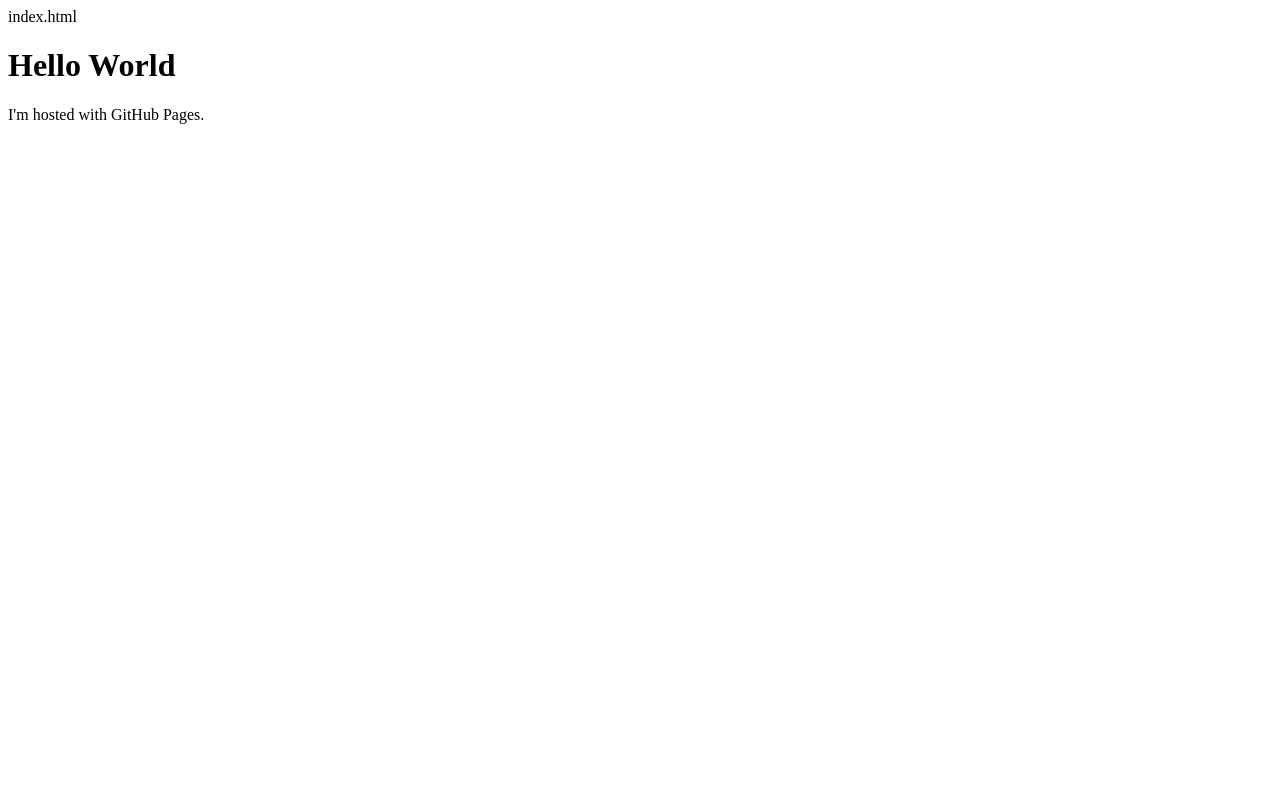
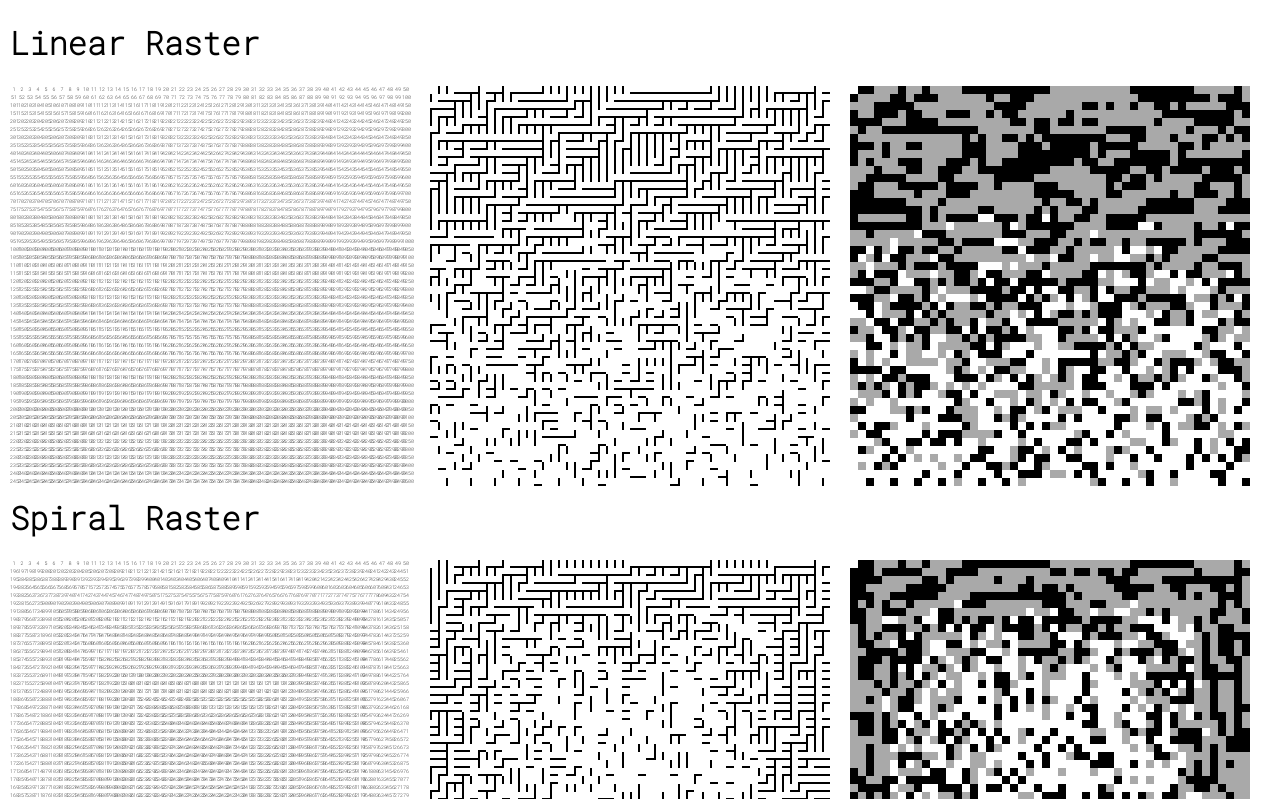
Before and after one commit to mihalypodobni/mihalypodobni.github.io, a plain HTML site: page index.html in a window 1280 px wide. Shown: the top 799 px of the page. Drawn offline with Linux system fonts and the light colour scheme.

Commit message:
Add files via upload

```diff
--- a/index.html
+++ b/index.html
@@ -1,8 +1,33 @@
-index.html
 <!DOCTYPE html>
-<html>
-<body>
-<h1>Hello World</h1>
-<p>I'm hosted with GitHub Pages.</p>
+<html lang="en">
+<head>
+    <meta charset="UTF-8">
+    <meta name="viewport" content="width=device-width, initial-scale=1.0">
+    <title>Document</title>
+    <link rel="stylesheet" href="style.css">
+    <script async src="main.js"></script>
+    <style>
+        @import url('https://fonts.googleapis.com/css2?family=Roboto+Mono:wght@200&display=swap');
+        </style></head>
+
+    <body>
+        <main onclick="addClass()" id ="board">
+            <h1>Linear Raster</h1>
+            <article id ="LIN">
+                <section id="linearNum"></section>
+                <section id="linear"></section>
+                <section id="linearCol"></section>
+            </article>
+
+            <h1>Spiral Raster</h1>
+
+            <article id="SPIR">
+                <section id="spiralNum"></section>
+                <section id="spiral"></section>
+                <section id="spiralCol"></section>
+
+            </article>
+
+        </main>
 </body>
 </html>
--- /dev/null
+++ b/main.js
@@ -0,0 +1,126 @@
+let size = 2500;
+let merged = [].concat.apply([], createSpiral()); // merges the arrays of createSpiral
+
+function createDivsLinear() {
+    for (let i = 0; i <= size-1; i++) {         //loop to cycle "size" times
+
+        //Linear Numbers
+        let div1 = document.createElement('div');  // create a new div element
+        div1.setAttribute("id", `linearNum`+(i+1));  // add id to the new div
+        let DivNumber = document.createTextNode(`${i+1}`);  // declare number to be put in the div
+        div1.appendChild(DivNumber); // add numbers to div
+        document.getElementById("linearNum").appendChild(div1); // add the newly created element  to the DOM
+        //Linear Stroke
+        let div2 = document.createElement('div');  // create a new div element
+        div2.setAttribute("id", `linear`+(i+1));          // add id to the new div
+        document.getElementById("linear").appendChild(div2);          // add the newly created element  to the DOM
+        //Linear Color
+        let div3 = document.createElement('div');  // create a new div element
+        div3.setAttribute("id", `linearCol`+(i+1));  // add id to the new div
+        document.getElementById("linearCol").appendChild(div3); // add the newly created element  to the DOM
+    }
+}
+
+function createDivsSpiral() {
+    for (let i = 0; i <= size-1; i++) {           //loop to cycle "size" times
+        //spiralNumbers
+        let div1= document.createElement('div');    // create a new div element
+        div1.setAttribute("id", `spiralNum`+ merged[i]);          // add id to the new div
+        let DivNumber = document.createTextNode(merged[i]);
+        div1.appendChild(DivNumber);
+        document.getElementById("spiralNum").appendChild(div1);          // add the newly created element
+        //spiral Strokes
+        let div2= document.createElement('div');    // create a new div element
+        div2.setAttribute("id", `spiral`+merged[i]);  // add id to the new div
+        document.getElementById("spiral").appendChild(div2);          // add the newly created element  to the DOM
+        //spiralColor
+        let div3 = document.createElement('div');  // create a new div element
+        div3.setAttribute("id", `spiralCol`+merged[i]);  // add id to the new div
+        document.getElementById("spiralCol").appendChild(div3); // add the newly created element to the DOM
+    }
+}
+
+function addClass() {
+    let stroke;
+    let bgColor;
+    let offset = -2;                        // to offsetts the probalility over time
+    for (let i = 0; i <= size-1; i++) {       //cycles through all the divs
+        let randomNumber = (Math.random() * 3);    //generates random number between 0-2.99
+
+        //_____________________________________ possible cases
+        if (randomNumber>=(2-offset)) {
+            stroke = `empty`;
+            bgColor = "white";
+        } else if (randomNumber>1-(offset/4) && randomNumber<=2-(offset/4)) {
+            stroke = `bottom`;
+            bgColor = "darkgrey";
+        } else if (randomNumber<=1){
+            stroke = `right`;
+            bgColor = "black";
+        }
+        //_____________________________________ possible cases
+
+        offset += 0.00125;                       // raises the probalility of empty over time
+
+        document.getElementById((`spiralCol`+(i+1))).className ="";  //resets class of to the div it parses
+        document.getElementById((`spiralCol`+(i+1))).style.backgroundColor =`${bgColor}`; //adds greyscale background color
+        document.getElementById((`linearCol`+(i+1))).className ="";  //resets class of to the div it parses
+        document.getElementById((`linearCol`+(i+1))).style.backgroundColor =`${bgColor}`;  //adds greyscale background color
+        document.getElementById((`linear`+(i+1))).className ="";  //resets class of to the div it parses
+        document.getElementById((`linear`+(i+1))).classList.add(`${stroke}`); // adds the generated vertical, horizontal or null stroke
+        document.getElementById((`spiral`+(i+1))).className ="";  //resets class of to the div it parses
+        document.getElementById((`spiral`+(i+1))).classList.add(`${stroke}`); // adds the generated vertical, horizontal or null stroke
+    }
+}
+
+function createSpiral(size){
+    size = 50;
+    let spiralArray = [];
+
+    for (let i = 0; i < size; i++) {
+        spiralArray[i] = Array(size)
+    }
+
+    let topEdge = 0;
+    let bottomEdge = (size-1);
+    let leftEdge = 0;
+    let rightEdge = (size-1);
+    let counter = 1;
+    let direction = 'LEFT';
+    let x = 0;
+    let y = 0;
+
+    while (topEdge <= bottomEdge && leftEdge <= rightEdge) {
+        if (direction === "LEFT" && x <= rightEdge) {
+            spiralArray[y][x++] = counter++;
+        } else if (direction === "LEFT" && x > rightEdge) {
+            direction = "DOWN";
+            x = rightEdge;
+            y = ++topEdge;
+        } else if (direction === 'DOWN' && y <= bottomEdge) {
+            spiralArray[y++][x] = counter++;
+        } else if (direction === 'DOWN' && y > bottomEdge) {
+            direction = 'RIGHT';
+            x = --rightEdge;
+            y = bottomEdge;
+        } else if (direction === 'RIGHT' && x >= leftEdge) {
+            spiralArray[y][x--] = counter++;
+        } else if (direction === 'RIGHT' && x < leftEdge) {
+            direction = 'UP';
+            x = leftEdge;
+            y = --bottomEdge;
+        }  else if (direction === 'UP' && y >= topEdge) {
+            spiralArray[y--][x] = counter++;
+        } else if (direction === 'UP' && y < topEdge) {
+            direction = 'LEFT';
+            x = ++leftEdge;
+            y = topEdge;
+        }
+    }
+    return spiralArray;
+}
+
+
+createDivsLinear();
+createDivsSpiral();
+addClass();
--- /dev/null
+++ b/style.css
@@ -0,0 +1,37 @@
+body > main {
+    margin: auto;
+    width:1260px;
+    font-family: 'Roboto Mono', monospace;
+
+}
+
+section {
+    float: left;
+    height: 400px;
+    width: 400px;
+    margin-right: 20px;
+    margin-bottom: 10px;
+}
+
+div {
+    box-sizing: border-box;
+    -moz-box-sizing: border-box;
+    -webkit-box-sizing: border-box;
+    width: 2%;
+    height: 2%;
+    float: left;
+    font-size: 5px;
+    text-align: center;
+}
+
+.right{
+    box-shadow: inset 2px 0px 0px 0px #000000;
+}
+
+.bottom{
+    box-shadow: inset 0 -2px 0px 0px #000000;
+}
+
+.empty{
+    border:none;
+}
```
